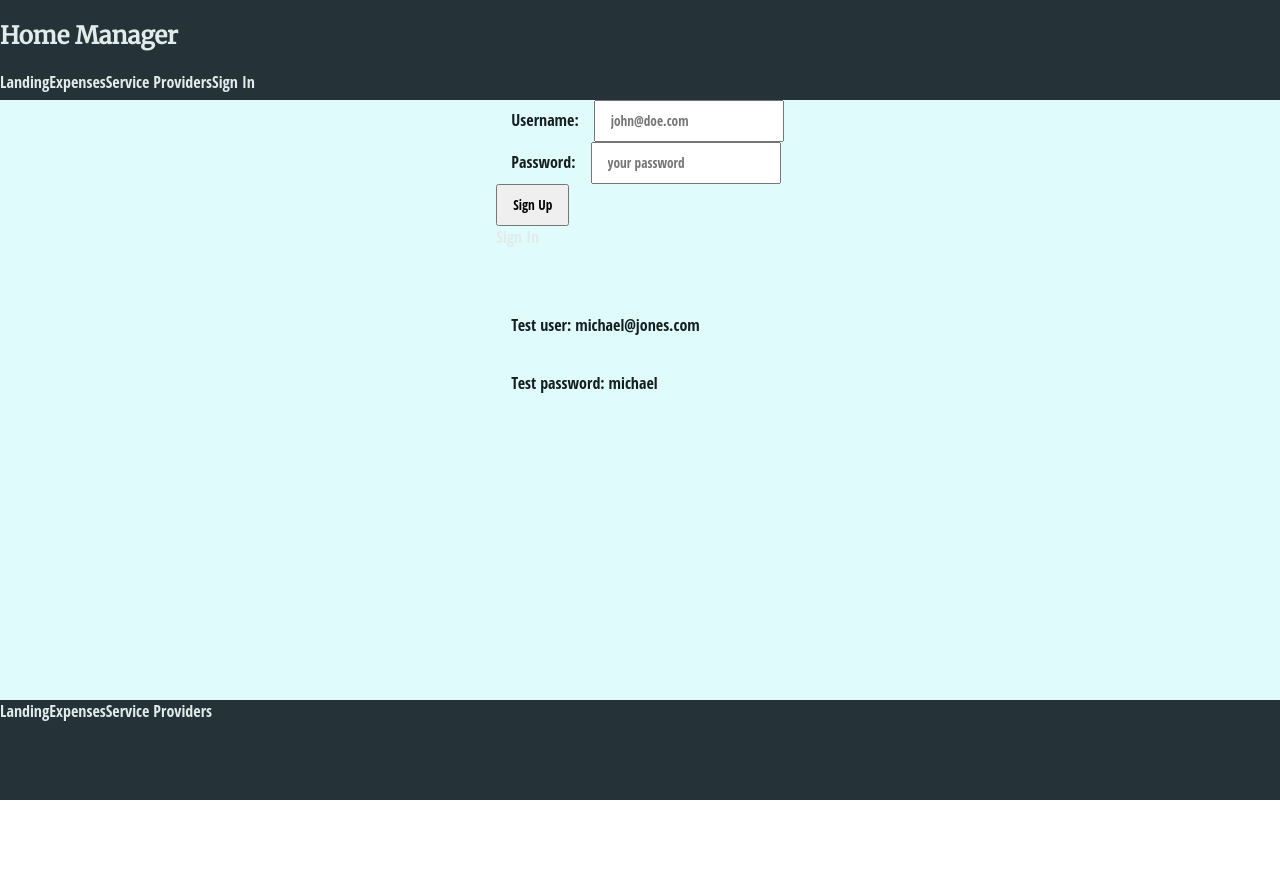
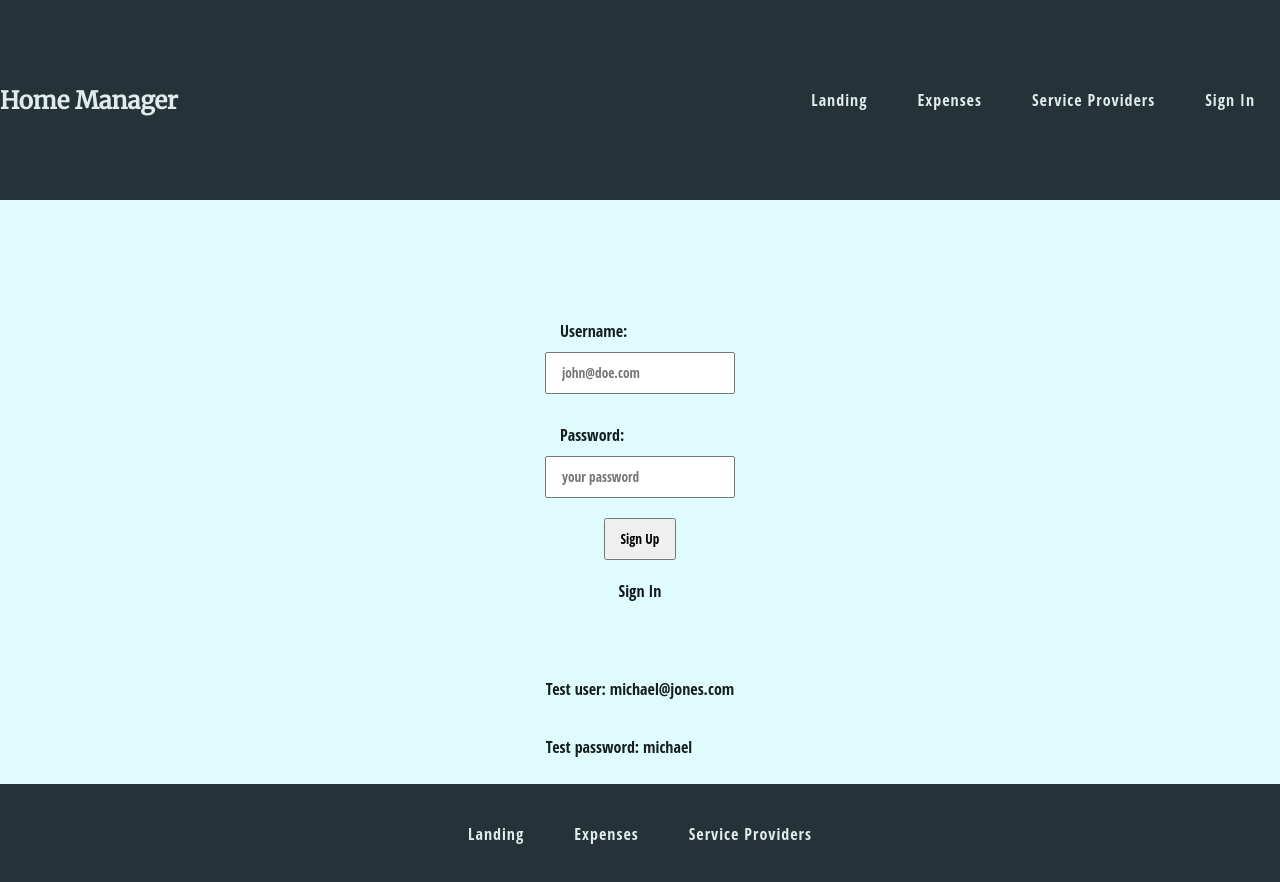
Before and after one commit to rodrigohervas/home-manager-client, a React (Create React App) app: page /signup in a window 1280 px wide. Before the commit the page ends 800 px from the top, so only its background shows below. Built offline with nearby package versions, Linux system fonts and the light colour scheme; no server answers.

Commit message:
modified styles for correct rendering

```diff
--- a/src/authentication/SignIn.js
+++ b/src/authentication/SignIn.js
@@ -1,5 +1,5 @@
 import React, { useState, useEffect } from 'react';
-// import './../style/signin.css';
+import './../styles/signin.css';
 import { NavLink, useHistory } from 'react-router-dom';
 import FormErrorMessage from './../error-management/FormErrorMessage';
 import ErrorMessage from './../error-management/ErrorMessage';
--- a/src/authentication/SignUp.js
+++ b/src/authentication/SignUp.js
@@ -1,5 +1,5 @@
 import React, { useState, useEffect } from 'react';
-// import './../style/signin.css';
+import './../styles/signin.css';
 import { NavLink, useHistory } from 'react-router-dom';
 import FormErrorMessage from './../error-management/FormErrorMessage';
 import ErrorMessage from './../error-management/ErrorMessage';
--- a/src/expenses/expense-add-form.js
+++ b/src/expenses/expense-add-form.js
@@ -199,9 +199,9 @@ function ExpenseAddForm(props) {
 
     return (
         <div className="expenses-main">
-            <header>
-                <h1>Add and Expense:</h1>
-            </header>
+            <div className="main-header">
+                <h1>Update Expense:</h1>
+            </div>
 
             <form onSubmit={ (e) => handleSubmit(e) }>
 
--- a/src/expenses/expense-update-form.js
+++ b/src/expenses/expense-update-form.js
@@ -243,9 +243,9 @@ function ExpenseAddForm(props) {
 
     return (
         <div className="expenses-main">
-            <header>
-                <h1>Add and Expense:</h1>
-            </header>
+            <div className="main-header">
+                <h1>Update Expense:</h1>
+            </div>
 
             <form onSubmit={ (e) => handleSubmit(e) }>
 
--- a/src/expenses/expenses-dashboard.js
+++ b/src/expenses/expenses-dashboard.js
@@ -136,6 +136,9 @@ function ExpensesDashBoard(props) {
 
     return (
         <div className="expensesList">
+            <div className="main-header">
+                <h1>Expenses Dashboard:</h1>
+            </div>
 
             <div className="header">
                 <MonthHeader month={month} handleMonth={handleMonth}/>
--- a/src/navigation/Footer.js
+++ b/src/navigation/Footer.js
@@ -1,6 +1,6 @@
 import React from 'react'
 import { NavLink } from 'react-router-dom'
-// import './../style/footer.css'
+import './../styles/nav.css'
 
 /**
  * Footer Component
@@ -10,7 +10,7 @@ function Footer(props) {
 
     return (
         <div className="footer">
-            <div className="info">
+            <div className="footer-menu">
                 <NavLink className="navlink" to="/">
                     {'Landing'}
                 </NavLink>
--- a/src/navigation/Nav.js
+++ b/src/navigation/Nav.js
@@ -1,6 +1,6 @@
 import React, { useEffect, useState } from 'react'
 import { NavLink } from 'react-router-dom'
-// import './../style/Nav.css'
+import './../styles/nav.css';
 
 
 /**
--- a/src/styles/App.css
+++ b/src/styles/App.css
@@ -56,7 +56,14 @@ body {
     flex-grow: 1;
 }
 
-header, footer {
+header {
+  background-color: var(--fourth-bg-color);
+  color: var(--fourth-font-color);
+  height: 200px;
+  width: 100%;
+}
+
+footer {
   background-color: var(--fourth-bg-color);
   color: var(--fourth-font-color);
   height: 100px;
@@ -65,12 +72,6 @@ header, footer {
 
 .landing {
   padding: 10px;
-}
-
-a, a:hover {
-    font-family: var(--font-text-opensans);
-    color: var(--fourth-font-color);
-    text-decoration: none;
 }
 
 ul {
@@ -95,3 +96,23 @@ label, input, select, textarea, button {
 input[type="button"] {
   margin: 0px 15px;
 }
+
+a, a:hover {
+  font-family: var(--font-text-opensans);
+  color: var(--second-font-color);
+  text-decoration: none;
+}
+
+.menu > .navlink, .footer-menu > .navlink  {
+  font-family: var(--font-text-opensans);
+  color: var(--fourth-font-color);
+  text-decoration: none;
+  transition: all 0.3s ease 0s;
+  letter-spacing: 1px;
+}
+
+.menu > .navlink:hover, .footer-menu > .navlink:hover {
+  font-family: var(--font-text-opensans);
+  color: var(--second-bg-color);
+  text-decoration: none;
+}
--- /dev/null
+++ b/src/styles/nav.css
@@ -0,0 +1,36 @@
+header, footer {
+    display: flex;
+    flex-direction: column;
+    justify-content: center;
+}
+
+.nav, .logo, .menu, .footer-menu {
+    /* border: 1px solid yellow; */
+    display: flex;
+    flex-direction: column;
+    justify-content: space-between;
+    align-items: center;
+    transition: all 0.4s ease 0s;
+}
+
+.navlink {
+    margin: 5px 25px;
+}
+
+@media screen and (min-width: 750px) {
+    .nav, .logo, .menu, .footer-menu {
+        display: flex;
+        flex-direction: row;
+        justify-content: space-between;
+        align-items: center;
+        transition: all 0.4s ease 0s;
+    }
+
+    .footer-menu {
+        justify-content: center;
+    }
+
+    .navlink {
+        margin: 5px 25px;
+    }
+}
--- /dev/null
+++ b/src/styles/signin.css
@@ -0,0 +1,22 @@
+.form-container {
+    /* border: 1px solid blue; */
+    display: flex;
+    flex-direction: column;
+    justify-content: center;
+}
+
+.signin-form {
+    /* border: 1px solid red; */
+    display: flex;
+    flex-direction: column;
+    justify-content: center;
+    align-items: center;
+    margin-top: 100px;
+}
+
+.form-group {
+    display: flex;
+    flex-direction: column;
+    justify-content: center;
+    margin: 10px 30px;
+}
```
